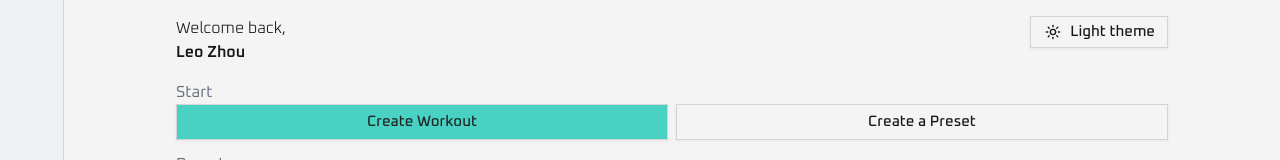
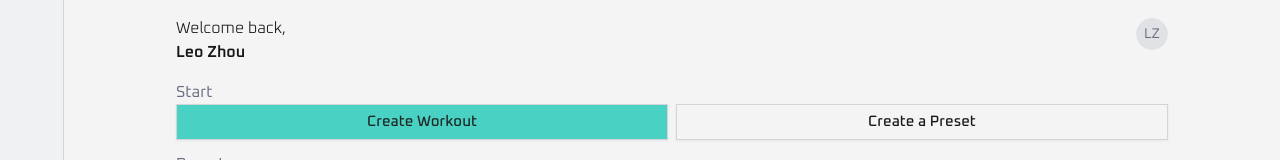
Before and after one commit to laoz40/Horus, a Next.js app: page / in a window 1280 px wide. Shown: the top 160 px of the page. Built offline with nearby package versions, Linux system fonts and the light colour scheme.

Commit message:
feat: add avatar icon placeholder

```diff
--- a/app/(navbar)/page.tsx
+++ b/app/(navbar)/page.tsx
@@ -1,17 +1,20 @@
-import { ModeToggle } from "@/components/ModeToggle";
 import Section from "@/components/Section";
+import { Avatar, AvatarFallback, AvatarImage } from "@/components/ui/avatar";
 import { Button } from "@/components/ui/button";
 import Link from "next/link";
 
 export default function DashboardPage() {
 	return (
 		<>
-			<div className="flex flex-row justify-between align-bottom p-4">
+			<div className="flex flex-row justify-between items-start p-4">
 				<div>
-					<h2 className="justify-center font-light">Welcome back,</h2>
-					<h1 className="justify-center font-semibold">Leo Zhou</h1>
+					<h2 className="font-light">Welcome back,</h2>
+					<h1 className="font-semibold">Leo Zhou</h1>
 				</div>
-				<ModeToggle></ModeToggle>
+				<Avatar className="mt-0.5">
+					<AvatarImage src="" />
+					<AvatarFallback>LZ</AvatarFallback>
+				</Avatar>
 			</div>
 
 			<Section header="Start">
--- /dev/null
+++ b/components/ui/avatar.tsx
@@ -0,0 +1,109 @@
+"use client"
+
+import * as React from "react"
+import { Avatar as AvatarPrimitive } from "radix-ui"
+
+import { cn } from "@/lib/utils"
+
+function Avatar({
+  className,
+  size = "default",
+  ...props
+}: React.ComponentProps<typeof AvatarPrimitive.Root> & {
+  size?: "default" | "sm" | "lg"
+}) {
+  return (
+    <AvatarPrimitive.Root
+      data-slot="avatar"
+      data-size={size}
+      className={cn(
+        "group/avatar relative flex size-8 shrink-0 overflow-hidden rounded-full select-none data-[size=lg]:size-10 data-[size=sm]:size-6",
+        className
+      )}
+      {...props}
+    />
+  )
+}
+
+function AvatarImage({
+  className,
+  ...props
+}: React.ComponentProps<typeof AvatarPrimitive.Image>) {
+  return (
+    <AvatarPrimitive.Image
+      data-slot="avatar-image"
+      className={cn("aspect-square size-full", className)}
+      {...props}
+    />
+  )
+}
+
+function AvatarFallback({
+  className,
+  ...props
+}: React.ComponentProps<typeof AvatarPrimitive.Fallback>) {
+  return (
+    <AvatarPrimitive.Fallback
+      data-slot="avatar-fallback"
+      className={cn(
+        "bg-muted text-muted-foreground flex size-full items-center justify-center rounded-full text-sm group-data-[size=sm]/avatar:text-xs",
+        className
+      )}
+      {...props}
+    />
+  )
+}
+
+function AvatarBadge({ className, ...props }: React.ComponentProps<"span">) {
+  return (
+    <span
+      data-slot="avatar-badge"
+      className={cn(
+        "bg-primary text-primary-foreground ring-background absolute right-0 bottom-0 z-10 inline-flex items-center justify-center rounded-full ring-2 select-none",
+        "group-data-[size=sm]/avatar:size-2 group-data-[size=sm]/avatar:[&>svg]:hidden",
+        "group-data-[size=default]/avatar:size-2.5 group-data-[size=default]/avatar:[&>svg]:size-2",
+        "group-data-[size=lg]/avatar:size-3 group-data-[size=lg]/avatar:[&>svg]:size-2",
+        className
+      )}
+      {...props}
+    />
+  )
+}
+
+function AvatarGroup({ className, ...props }: React.ComponentProps<"div">) {
+  return (
+    <div
+      data-slot="avatar-group"
+      className={cn(
+        "*:data-[slot=avatar]:ring-background group/avatar-group flex -space-x-2 *:data-[slot=avatar]:ring-2",
+        className
+      )}
+      {...props}
+    />
+  )
+}
+
+function AvatarGroupCount({
+  className,
+  ...props
+}: React.ComponentProps<"div">) {
+  return (
+    <div
+      data-slot="avatar-group-count"
+      className={cn(
+        "bg-muted text-muted-foreground ring-background relative flex size-8 shrink-0 items-center justify-center rounded-full text-sm ring-2 group-has-data-[size=lg]/avatar-group:size-10 group-has-data-[size=sm]/avatar-group:size-6 [&>svg]:size-4 group-has-data-[size=lg]/avatar-group:[&>svg]:size-5 group-has-data-[size=sm]/avatar-group:[&>svg]:size-3",
+        className
+      )}
+      {...props}
+    />
+  )
+}
+
+export {
+  Avatar,
+  AvatarImage,
+  AvatarFallback,
+  AvatarBadge,
+  AvatarGroup,
+  AvatarGroupCount,
+}
```
